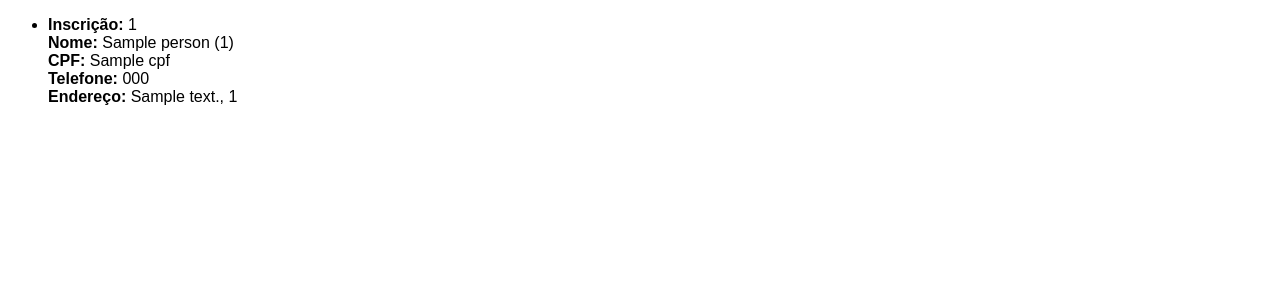
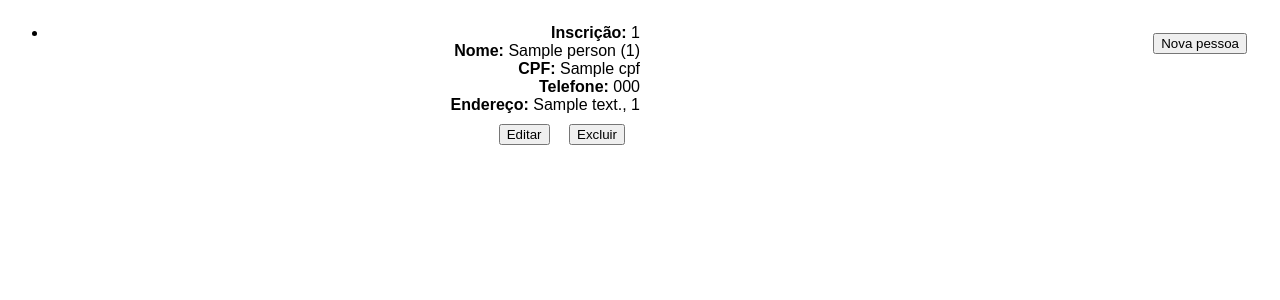
Before and after one commit to maiquelml/grasp-team-7, a Django app: template bemcrud/templates/index.html in a window 1280 px wide. Shown: the top 300 px of the page. Run offline with Django 3.2, Linux system fonts and the light colour scheme; the template is opened without the code that fills it: most values are stand-ins (such as "Sample title", 1, 10 or a date in 2020).

Commit message:
Add delete Person method

```diff
--- a/bemcrud/static/style.css
+++ b/bemcrud/static/style.css
@@ -1,5 +1,26 @@
 body {
   font-family: Arial, Helvetica, sans-serif;
+  display: grid;
+  grid-template-columns: 1fr 1fr;
+}
+
+a {
+  text-decoration: none;
+}
+
+body:first-child {
+  grid-column-start: 1;
+  grid-column-end: 2;
+}
+
+body:last-child {
+  text-align: right;
+  grid-column-start: 2;
+  grid-column-end: 3;
+}
+
+body > div a button {
+  margin: 25px 25px 0 auto;
 }
 
 li {
@@ -10,3 +31,8 @@ button, input {
   display: block;
   margin-bottom: 10px;
 }
+
+.options a > * {
+  display: inline-block;
+  margin: 10px 15px 0 0;
+}
--- a/bemcrud/templates/index.html
+++ b/bemcrud/templates/index.html
@@ -5,11 +5,12 @@
   <meta charset="UTF-8">
   <meta name="viewport" content="width=device-width, initial-scale=1.0">
   <meta http-equiv="X-UA-Compatible" content="ie=edge">
-  <link href="static/style.css" rel="stylesheet">
+  <link href="http://localhost:8000/static/style.css" rel="stylesheet">
   <title>Document</title>
 </head>
 
 <body>
+  <div>
     <ul>
       {% for person in personList %}
       <li>
@@ -18,9 +19,23 @@
         <b>CPF: </b>{{ person.cpf }}<br />
         <b>Telefone: </b>{{ person.phone }}<br />
         <b>Endereço: </b>{{ person.address }}, {{ person.addressNumber }}<br />
+        <div class="options">
+          <a href="{% url 'update' person.id %}">
+            <button type="button">Editar</button>
+          </a>
+          <a href="{% url 'delete' person.id %}">
+            <button type="button">Excluir</button>
+          </a>
+        </div>
       </li>
       {% endfor %}
     </ul>
+  </div>
+  <div>
+    <a href="{% url 'create' %}">
+      <button type="button">Nova pessoa</button>
+    </a>
+  </div>
 </body>
 
 </html>
--- a/bemcrud/templates/person-form.html
+++ b/bemcrud/templates/person-form.html
@@ -2,8 +2,7 @@
 <html lang="en">
 <head>
     <meta charset="UTF-8">
-    <meta name="viewport"
-          content="width=device-width, user-scalable=no, initial-scale=1.0, maximum-scale=1.0, minimum-scale=1.0">
+    <meta name="viewport" content="width=device-width, initial-scale=1.0">
     <meta http-equiv="X-UA-Compatible" content="ie=edge">
     <link href="http://localhost:8000/static/style.css" rel="stylesheet">
     <title>Document</title>
--- a/bemcrud/urls.py
+++ b/bemcrud/urls.py
@@ -7,6 +7,7 @@ from .views import Person
 person = Person()
 
 urlpatterns = [
+    path('excluir-pessoa/<int:id>/', person.delete, name='delete'),
     path('editar-pessoa/<int:id>/', person.update, name='update'),
     path('incluir-pessoa', person.create, name='create'),
     path('', person.listPerson, name='listPerson'),
```
Also changed, not shown: bemcrud/templates/person-delete.html (added, +20 -0 lines), bemcrud/views.py (+9 -0 lines), db.sqlite3. Lines whose indentation alone changed are shown as unchanged.
